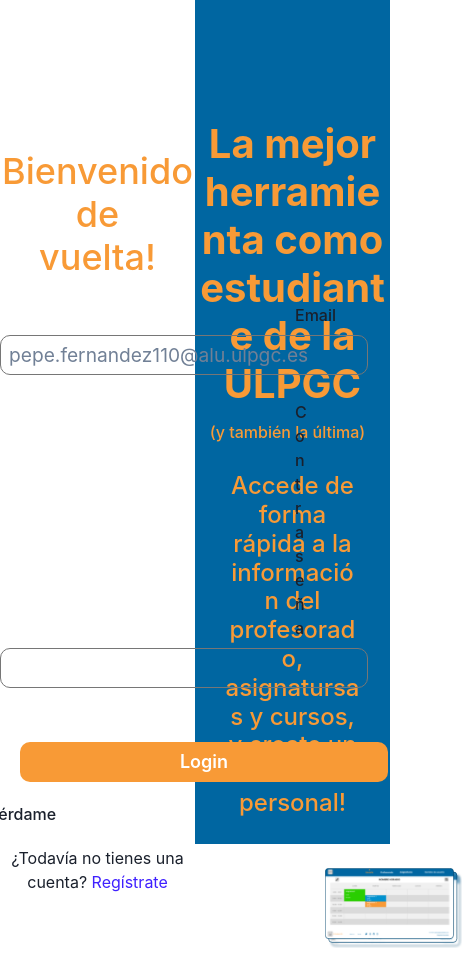
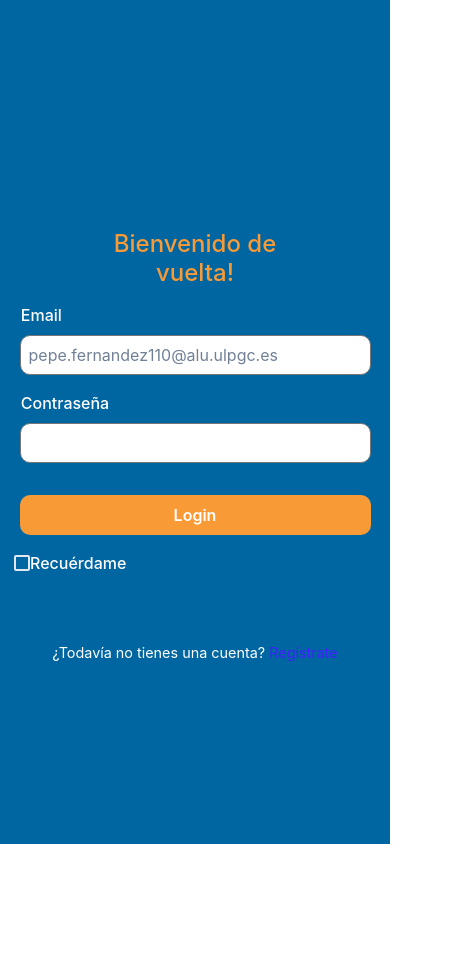
Before and after one commit to raulm1906/StudentKitULPGC, a React (Create React App) app in the folder my-app/: page /Login in a window 390 px wide. Shown: the whole page, 462 px wide, since content can reach past the window. After the commit the page ends 844 px from the top, so only its background shows below. Built offline with nearby package versions, Linux system fonts and the light colour scheme.

Commit message:
Arreglado la implementación de Register y Login

```diff
--- a/my-app/src/components/forms.css
+++ b/my-app/src/components/forms.css
@@ -5,9 +5,9 @@
 }
 
 .form h1 {
-    font-size: 36px;
+    font-size: 4em;
     text-align: center;
-    margin-top: 150px;
+    margin-top: 15%;
     margin-bottom: 0.65em;
     color: #F89A36;
     font-weight: 500;
@@ -22,25 +22,26 @@
     color: #3F20FF;
 }
 
+
 .form .email-label, .contraseña-label {
     display: flex;
-    margin-left: 295px;
+    margin-left: 3em;
 }
 
 .form .rememberMe-label {
     display: flex;
-    align-items: center;
-    justify-content: center;
-    margin-right: 260px;
+    align-items: left;
+    justify-content: left;
+    margin-left: 3em;
 }
 
 .form input {
-    margin-bottom: 25px;
-    padding: 8px;
+    margin-bottom: 1em;
+    padding: 0.5em;
     border-radius: 10px;
     border: 1px solid #767676;
-    width: 368px;
-    font-size:larger;
+    width: 90%;
+    font-size: 1.2em;
 }
 
 .form input:hover {
@@ -53,7 +54,7 @@
 }
 
 .form input[type="password"] {
-    letter-spacing: 5px;
+    letter-spacing: 0.2em;
 }
 
 .form button {
@@ -61,12 +62,12 @@
     color: #FFFFFF;
     border: none;
     border-radius: 10px;
-    width: 368px;
+    width: 90%;
     cursor: pointer;
-    font-size: 18px;
-    margin: 20px;
-    margin-top: 1.6em;
+    font-size: 1.2em;
+    margin: 1em;
 }
+
 
 
 /* TITLE PAGE*/
@@ -77,26 +78,26 @@
 }
 
 .registerPortada h1 {
-    font-size: 40px;
+    font-size: 4em;
     font-weight: bold;
-    margin-top: 120px;
+    margin-top: 15%;
 }
 
 .registerPortada h4 {
-    font-size: 24px;
-    margin: 30px;
+    font-size: 2em;
+    margin: 1em;
 }
 
 .registerPortada h5 {
-    font-size: 16px;
-    margin-top: 15px;
+    font-size: 1.2em;
+    margin-top: 1em;
     margin-right: 10px;
 }
 
 .registerPortada img {
     width: 70%;
-    margin: 20px;
-    margin-left: 130px;
+    margin: 1em;
+    margin-left: 15%;
 }
 
 /* REGISTER PAGE*/
@@ -106,9 +107,9 @@
 }
 
 .register h1 {
-    font-size: 36px;
+    font-size: 3em;
     text-align: center;
-    margin-top: 100px;
+    margin-top: 2.6em;
     margin-bottom: 0.65em;
     color: #F89A36;
     font-weight: 500;
@@ -125,17 +126,27 @@
 
 .register label {
     display: flex;
-    margin-left: 295px;
+    margin-left: 3em;
+    margin-bottom: 5px;
+    align-items: center;
+    justify-content: justify;
 }
 
+.register input[type="radio"] {
+    margin-right: 5px;
+}
+
+.register input[type="checkbox"] {
+    margin-right: 5px;
+}
 
 .register input {
-    margin-bottom: 25px;
-    padding: 8px;
+    margin-bottom: 1em;
+    padding: 0.5em;
     border-radius: 10px;
     border: 1px solid #767676;
-    width: 368px;
-    font-size:larger;
+    width: 90%;
+    font-size: 1.2em;
 }
 
 .register input:hover {
@@ -148,7 +159,7 @@
 }
 
 .register input[type="password"] {
-    letter-spacing: 5px;
+    letter-spacing: 0.2em;
 }
 
 .register button {
@@ -156,9 +167,170 @@
     color: #FFFFFF;
     border: none;
     border-radius: 10px;
-    width: 368px;
+    width: 90%;
     cursor: pointer;
-    font-size: 18px;
-    margin: 20px;
-    margin-top: 1.6em;
+    font-size: 1.2em;
+    margin: 1em;
 }
+
+@media only screen and (max-width: 767px) {
+
+    .registerPortada {
+        display: none;
+    }
+
+    .form {
+        width: 100%;
+        height: 100vh;
+        display: flex;
+        flex-direction: column;
+        justify-content: center;
+        align-items: center;
+        background-color: #0066A1;
+    }
+
+    .form h1 {
+        font-size: 1.5em;
+        text-align: center;
+        margin-top: 15%;
+        margin-bottom: 0.65em;
+        color: #F89A36;
+        font-weight: 500;
+    }
+
+    .form p {
+        font-size: 0.9em;
+        text-align: center;
+        margin-top: 15%;
+        margin-bottom: 0.65em;
+        color: #FFFFFF;
+    }
+
+    .form .email-label {
+        display: flex;
+        font-size: 1em;
+        color: #FFFFFF;
+        margin-left: 1.3em;
+    }
+
+    .form .contraseña-label {
+        display: flex;
+        font-size: 1em;
+        color: #FFFFFF;
+        margin-left: 1.3em;
+    }
+
+    .form .rememberMe-label {
+        display: flex;
+        align-items: left;
+        justify-content: left;
+        font-size: 1em;
+        color: #FFFFFF;
+        margin-right: 18.6em;
+
+    }
+
+    .form input {
+        margin-bottom: 1em;
+        background-color: #FFFFFF;
+        padding: 0.5em;
+        border-radius: 10px;
+        border: 1px solid #767676;
+        width: flex;
+        font-size: 1em;
+    }
+
+    .form input:hover {
+        background: #EFF4FD;
+        border: 1px solid #0066A1;
+    }
+
+    .form input:focus {
+        outline: none;
+    }
+
+    .form input[type="password"] {
+        letter-spacing: 0.2em;
+    }
+
+    .form button {
+        background-color: #F89A36;
+        color: #FFFFFF;
+        border: none;
+        border-radius: 10px;
+        width: 90%;
+        cursor: pointer;
+        font-size: 1em;
+        margin: 1em;
+    }
+
+    .register {
+        background-color: #0066A1;
+        color: #FFFFFF;
+        display: flex;
+        flex-direction: column;
+        align-items: center;
+        justify-content: center;
+    }
+
+    .register h1 {
+        font-size: 2em;
+        text-align: center;
+        margin-top: 0em;
+        margin-bottom: 0.65em;
+        color: #F89A36;
+        font-weight: 500;
+    }
+
+    .register p {
+        font-size: 0.9em;
+        text-align: center;
+        margin-top: 0em;
+        margin-bottom: 0.65em;
+        color: #FFFFFF;
+    }
+
+    .register label {
+        display: flex;
+        font-size: 1em;
+        color: #FFFFFF;
+        margin-left: 1.3em;
+    }
+
+    .register input {
+        margin-bottom: 0.5em;
+        color: #000000;
+        background-color: #FFFFFF;
+        padding: 0.5em;
+        border-radius: 10px;
+        border: 1px solid #767676;
+        width: flex;
+        font-size: 1em;
+    }
+
+    .register input:hover {
+        background: #EFF4FD;
+        border: 1px solid #0066A1;
+    }
+
+    .register input:focus {
+        outline: none;
+    }
+
+    .register input[type="password"] {
+        letter-spacing: 0.2em;
+    }
+
+    .register button {
+        background-color: #F89A36;
+        color: #FFFFFF;
+        border: none;
+        border-radius: 10px;
+        width: 90%;
+        cursor: pointer;
+        font-size: 1em;
+        margin: 1em;
+    }
+
+
+}
--- a/my-app/src/pages/Login/LoginForm.js
+++ b/my-app/src/pages/Login/LoginForm.js
@@ -19,7 +19,7 @@
 
     return (
     <Box colSpan={2} display={"flex"}>
-      <div className=" text-center w-50 form">
+      <div className=" text-center w-100 form">
         <h1>Bienvenido de <br></br> vuelta!</h1>
         <FormControl>
         <FormLabel className="email-label">Email</FormLabel>
--- a/my-app/src/pages/Register/RegisterHome.js
+++ b/my-app/src/pages/Register/RegisterHome.js
@@ -23,7 +23,7 @@
 
     return (
       <Box colSpan={2} display={"flex"}>
-        <div className=" text-center w-50 register">
+        <div className=" text-center w-100 register">
           <h1>Crea una cuenta</h1>
           <FormControl>
             <FormLabel className="usuario-label">Nombre de usuario</FormLabel>
--- a/my-app/src/pages/Register/RegisterPortada.js
+++ b/my-app/src/pages/Register/RegisterPortada.js
@@ -6,7 +6,7 @@
 function RegisterPortada() {
 
     return (
-    <div className=" text-center w-50 registerPortada">
+    <div className=" text-center w-100 registerPortada">
         <h1>La mejor herramienta como <br></br> estudiante de la ULPGC</h1>
         <h5>(y también la última)</h5>
         <h4>
```
